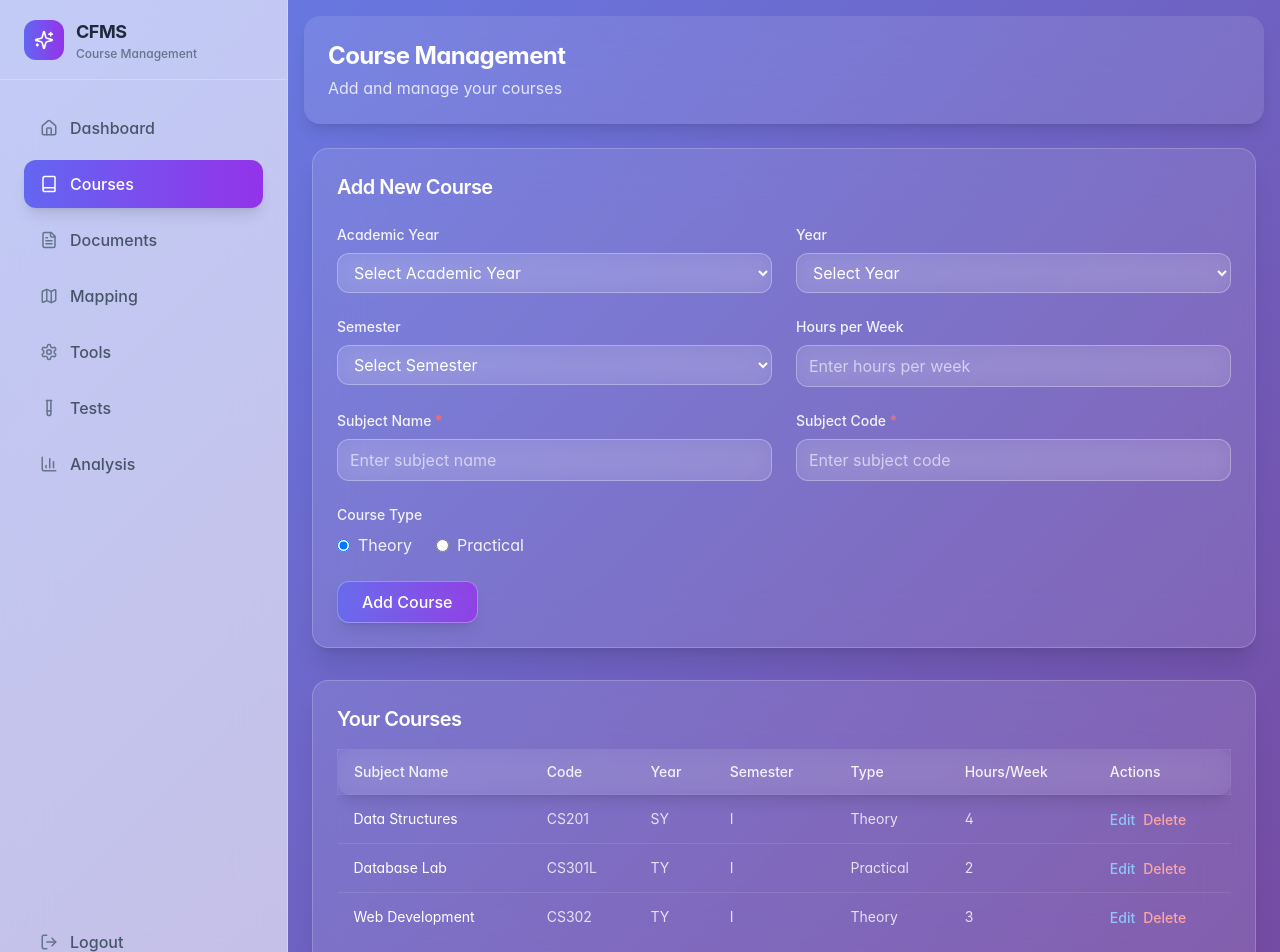
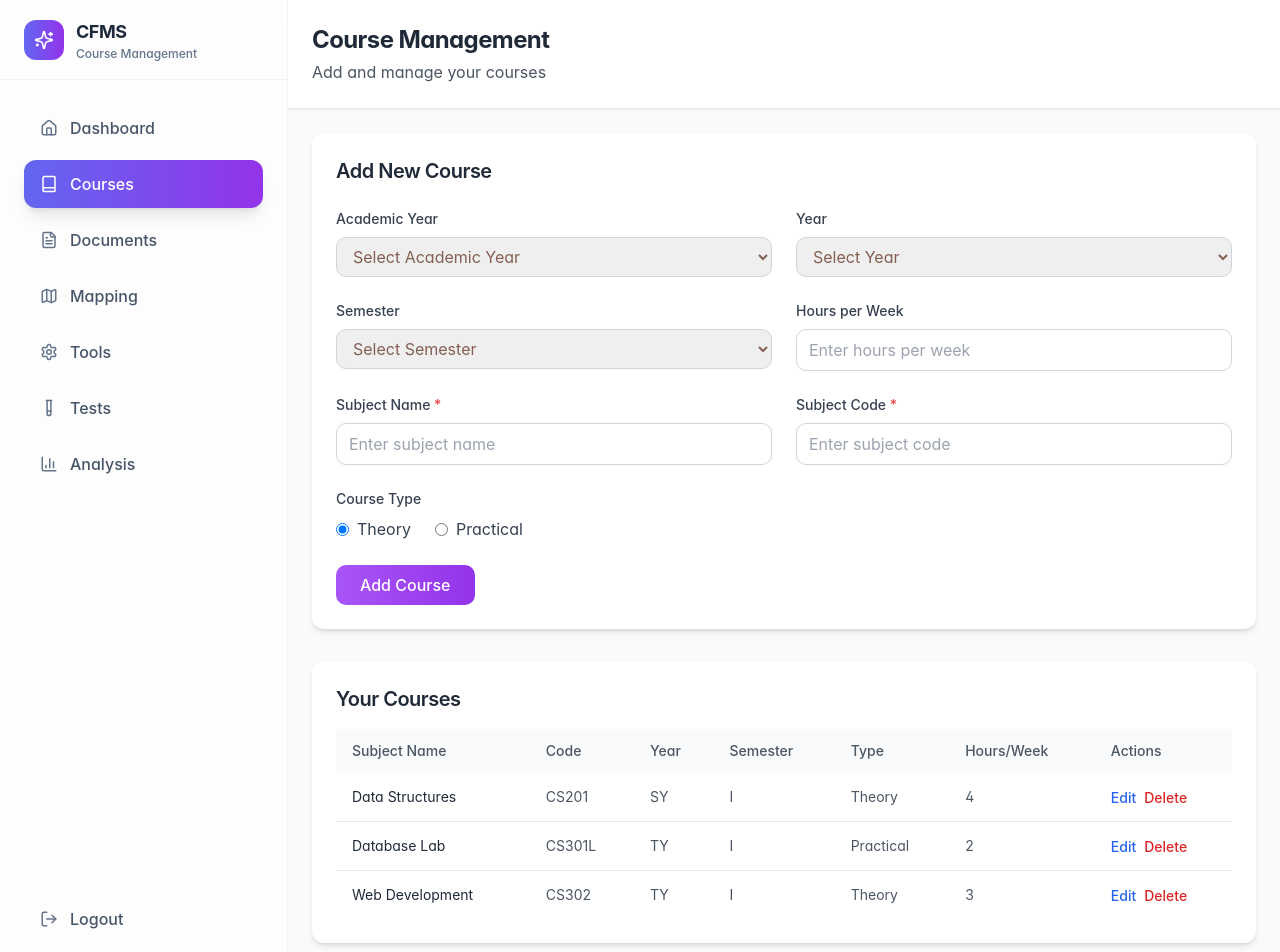
Before and after one commit to abhirockz63/file-course-compass, a React (Vite) app: page /courses in a window 1280 px wide. Shown: the top 952 px of the page. Built offline with nearby package versions, Linux system fonts and the light colour scheme.

Commit message:
Reverted to commit 670b8ca3219f322f99201fb3276564098fb6f2e4

```diff
--- a/src/index.css
+++ b/src/index.css
@@ -96,8 +96,6 @@
     @apply bg-background text-foreground font-sans;
     font-family: 'Inter', sans-serif;
     font-feature-settings: 'cv02', 'cv03', 'cv04', 'cv11';
-    background: linear-gradient(135deg, #667eea 0%, #764ba2 100%);
-    min-height: 100vh;
   }
 
   h1, h2, h3, h4, h5, h6 {
@@ -107,35 +105,15 @@
 
 @layer components {
   .glass-card {
-    @apply bg-white/10 backdrop-blur-xl border border-white/20 shadow-xl rounded-2xl;
-  }
-
-  .glass-secondary {
-    @apply bg-white/5 backdrop-blur-lg border border-white/10 shadow-lg rounded-xl;
-  }
-
-  .glass-input {
-    @apply bg-white/10 backdrop-blur-md border border-white/30 rounded-xl placeholder:text-white/60 text-white focus:bg-white/20 focus:border-white/50;
-  }
-
-  .glass-select {
-    @apply bg-white/10 backdrop-blur-md border border-white/30 rounded-xl text-white focus:bg-white/20 focus:border-white/50;
-  }
-
-  .glass-button {
-    @apply bg-white/20 backdrop-blur-md border border-white/30 rounded-xl text-white hover:bg-white/30 transition-all duration-200;
-  }
-
-  .glass-button-primary {
-    @apply bg-gradient-to-r from-indigo-500/80 to-purple-600/80 backdrop-blur-md border border-white/30 rounded-xl text-white hover:from-indigo-600/90 hover:to-purple-700/90 transition-all duration-200 shadow-lg;
+    @apply bg-white/60 backdrop-blur-xl border border-white/20 shadow-xl;
   }
 
   .gradient-text {
-    @apply bg-gradient-to-r from-indigo-200 via-purple-200 to-blue-200 bg-clip-text text-transparent;
+    @apply bg-gradient-to-r from-indigo-600 via-purple-600 to-blue-600 bg-clip-text text-transparent;
   }
 
   .btn-primary {
-    @apply glass-button-primary font-medium px-6 py-3 shadow-lg hover:shadow-xl transform hover:-translate-y-0.5;
+    @apply bg-gradient-to-r from-indigo-500 to-purple-600 hover:from-indigo-600 hover:to-purple-700 text-white font-medium rounded-xl px-6 py-3 transition-all duration-200 shadow-lg hover:shadow-xl transform hover:-translate-y-0.5;
   }
 
   .card-hover {
--- a/src/pages/CourseDetails.tsx
+++ b/src/pages/CourseDetails.tsx
@@ -83,81 +83,81 @@ const CourseDetails = () => {
   };
 
   return (
-    <div className="flex min-h-screen">
+    <div className="flex min-h-screen bg-gray-50">
       <Sidebar />
 
       <div className="flex-1">
         {/* Header */}
-        <div className="glass-card border-none shadow-lg p-6 m-4 mb-0">
+        <div className="bg-white shadow-sm border-b border-gray-200 p-6">
           <div className="ml-16 lg:ml-0">
-            <h1 className="text-2xl font-bold text-white">Course Management</h1>
-            <p className="text-white/80 mt-1">Add and manage your courses</p>
+            <h1 className="text-2xl font-bold text-gray-800">Course Management</h1>
+            <p className="text-gray-600 mt-1">Add and manage your courses</p>
           </div>
         </div>
 
         <div className="p-6 ml-16 lg:ml-0">
           {/* Course Form */}
-          <div className="glass-card p-6 mb-8">
-            <h2 className="text-xl font-semibold text-white mb-6">Add New Course</h2>
+          <div className="bg-white rounded-lg shadow-md p-6 mb-8">
+            <h2 className="text-xl font-semibold text-gray-800 mb-6">Add New Course</h2>
 
             <form onSubmit={handleSubmit} className="grid grid-cols-1 md:grid-cols-2 gap-6">
               {/* Academic Year */}
               <div>
-                <label className="block text-sm font-medium text-white/90 mb-2">
+                <label className="block text-sm font-medium text-gray-700 mb-2">
                   Academic Year
                 </label>
                 <select
                   name="academicYear"
                   value={formData.academicYear}
                   onChange={handleInputChange}
-                  className="glass-select w-full px-3 py-2 focus:outline-none focus:ring-2 focus:ring-indigo-500/50"
+                  className="w-full px-3 py-2 border border-gray-300 rounded-md focus:outline-none focus:ring-2 focus:ring-purple-500"
                 >
-                  <option value="" className="bg-slate-800 text-white">Select Academic Year</option>
+                  <option value="">Select Academic Year</option>
                   {academicYears.map(year => (
-                    <option key={year} value={year} className="bg-slate-800 text-white">{year}</option>
+                    <option key={year} value={year}>{year}</option>
                   ))}
                 </select>
               </div>
 
               {/* Year */}
               <div>
-                <label className="block text-sm font-medium text-white/90 mb-2">
+                <label className="block text-sm font-medium text-gray-700 mb-2">
                   Year
                 </label>
                 <select
                   name="year"
                   value={formData.year}
                   onChange={handleInputChange}
-                  className="glass-select w-full px-3 py-2 focus:outline-none focus:ring-2 focus:ring-indigo-500/50"
+                  className="w-full px-3 py-2 border border-gray-300 rounded-md focus:outline-none focus:ring-2 focus:ring-purple-500"
                 >
-                  <option value="" className="bg-slate-800 text-white">Select Year</option>
+                  <option value="">Select Year</option>
                   {years.map(year => (
-                    <option key={year} value={year} className="bg-slate-800 text-white">{year}</option>
+                    <option key={year} value={year}>{year}</option>
                   ))}
                 </select>
               </div>
 
               {/* Semester */}
               <div>
-                <label className="block text-sm font-medium text-white/90 mb-2">
+                <label className="block text-sm font-medium text-gray-700 mb-2">
                   Semester
                 </label>
                 <select
                   name="semester"
                   value={formData.semester}
                   onChange={handleInputChange}
-                  className="glass-select w-full px-3 py-2 focus:outline-none focus:ring-2 focus:ring-indigo-500/50"
+                  className="w-full px-3 py-2 border border-gray-300 rounded-md focus:outline-none focus:ring-2 focus:ring-purple-500"
                 >
-                  <option value="" className="bg-slate-800 text-white">Select Semester</option>
+                  <option value="">Select Semester</option>
                   {semesters.map(sem => (
-                    <option key={sem} value={sem} className="bg-slate-800 text-white">{sem}</option>
+                    <option key={sem} value={sem}>{sem}</option>
                   ))}
                 </select>
               </div>
 
               {/* Hours per Week */}
               <div>
-                <label className="block text-sm font-medium text-white/90 mb-2">
+                <label className="block text-sm font-medium text-gray-700 mb-2">
                   Hours per Week
                 </label>
                 <input
@@ -167,22 +167,22 @@ const CourseDetails = () => {
                   onChange={handleInputChange}
                   min="1"
                   max="10"
-                  className="glass-input w-full px-3 py-2 focus:outline-none focus:ring-2 focus:ring-indigo-500/50"
+                  className="w-full px-3 py-2 border border-gray-300 rounded-md focus:outline-none focus:ring-2 focus:ring-purple-500"
                   placeholder="Enter hours per week"
                 />
               </div>
 
               {/* Subject Name */}
               <div>
-                <label className="block text-sm font-medium text-white/90 mb-2">
-                  Subject Name <span className="text-red-400">*</span>
+                <label className="block text-sm font-medium text-gray-700 mb-2">
+                  Subject Name <span className="text-red-500">*</span>
                 </label>
                 <input
                   type="text"
                   name="subjectName"
                   value={formData.subjectName}
                   onChange={handleInputChange}
-                  className="glass-input w-full px-3 py-2 focus:outline-none focus:ring-2 focus:ring-indigo-500/50"
+                  className="w-full px-3 py-2 border border-gray-300 rounded-md focus:outline-none focus:ring-2 focus:ring-purple-500"
                   placeholder="Enter subject name"
                   required
                 />
@@ -190,15 +190,15 @@ const CourseDetails = () => {
 
               {/* Subject Code */}
               <div>
-                <label className="block text-sm font-medium text-white/90 mb-2">
-                  Subject Code <span className="text-red-400">*</span>
+                <label className="block text-sm font-medium text-gray-700 mb-2">
+                  Subject Code <span className="text-red-500">*</span>
                 </label>
                 <input
                   type="text"
                   name="subjectCode"
                   value={formData.subjectCode}
                   onChange={handleInputChange}
-                  className="glass-input w-full px-3 py-2 focus:outline-none focus:ring-2 focus:ring-indigo-500/50"
+                  className="w-full px-3 py-2 border border-gray-300 rounded-md focus:outline-none focus:ring-2 focus:ring-purple-500"
                   placeholder="Enter subject code"
                   required
                 />
@@ -206,7 +206,7 @@ const CourseDetails = () => {
 
               {/* Theory/Practical Radio Buttons */}
               <div className="md:col-span-2">
-                <label className="block text-sm font-medium text-white/90 mb-2">
+                <label className="block text-sm font-medium text-gray-700 mb-2">
                   Course Type
                 </label>
                 <div className="flex space-x-6">
@@ -217,9 +217,9 @@ const CourseDetails = () => {
                       value="theory"
                       checked={formData.type === 'theory'}
                       onChange={handleInputChange}
-                      className="mr-2 text-indigo-400"
+                      className="mr-2 text-purple-600"
                     />
-                    <span className="text-white/90">Theory</span>
+                    <span className="text-gray-700">Theory</span>
                   </label>
                   <label className="flex items-center">
                     <input
@@ -228,9 +228,9 @@ const CourseDetails = () => {
                       value="practical"
                       checked={formData.type === 'practical'}
                       onChange={handleInputChange}
-                      className="mr-2 text-indigo-400"
+                      className="mr-2 text-purple-600"
                     />
-                    <span className="text-white/90">Practical</span>
+                    <span className="text-gray-700">Practical</span>
                   </label>
                 </div>
               </div>
@@ -239,7 +239,7 @@ const CourseDetails = () => {
               <div className="md:col-span-2">
                 <button
                   type="submit"
-                  className="glass-button-primary px-6 py-2 font-medium"
+                  className="bg-gradient-to-r from-purple-500 to-purple-600 text-white px-6 py-2 rounded-md hover:from-purple-600 hover:to-purple-700 transition duration-200 font-medium"
                 >
                   Add Course
                 </button>
@@ -248,40 +248,40 @@ const CourseDetails = () => {
           </div>
 
           {/* Courses Table */}
-          <div className="glass-card p-6">
-            <h2 className="text-xl font-semibold text-white mb-4">Your Courses</h2>
+          <div className="bg-white rounded-lg shadow-md p-6">
+            <h2 className="text-xl font-semibold text-gray-800 mb-4">Your Courses</h2>
             <div className="overflow-x-auto">
               <table className="w-full">
-                <thead className="glass-secondary">
+                <thead className="bg-gray-50">
                   <tr>
-                    <th className="px-4 py-3 text-left text-sm font-medium text-white/90">Subject Name</th>
-                    <th className="px-4 py-3 text-left text-sm font-medium text-white/90">Code</th>
-                    <th className="px-4 py-3 text-left text-sm font-medium text-white/90">Year</th>
-                    <th className="px-4 py-3 text-left text-sm font-medium text-white/90">Semester</th>
-                    <th className="px-4 py-3 text-left text-sm font-medium text-white/90">Type</th>
-                    <th className="px-4 py-3 text-left text-sm font-medium text-white/90">Hours/Week</th>
-                    <th className="px-4 py-3 text-left text-sm font-medium text-white/90">Actions</th>
+                    <th className="px-4 py-3 text-left text-sm font-medium text-gray-600">Subject Name</th>
+                    <th className="px-4 py-3 text-left text-sm font-medium text-gray-600">Code</th>
+                    <th className="px-4 py-3 text-left text-sm font-medium text-gray-600">Year</th>
+                    <th className="px-4 py-3 text-left text-sm font-medium text-gray-600">Semester</th>
+                    <th className="px-4 py-3 text-left text-sm font-medium text-gray-600">Type</th>
+                    <th className="px-4 py-3 text-left text-sm font-medium text-gray-600">Hours/Week</th>
+                    <th className="px-4 py-3 text-left text-sm font-medium text-gray-600">Actions</th>
                   </tr>
                 </thead>
-                <tbody className="divide-y divide-white/10">
+                <tbody className="divide-y divide-gray-200">
                   {courses.map((course) => (
-                    <tr key={course.id} className="hover:bg-white/5 transition-colors">
-                      <td className="px-4 py-3 text-sm text-white">{course.name}</td>
-                      <td className="px-4 py-3 text-sm text-white/80">{course.code}</td>
-                      <td className="px-4 py-3 text-sm text-white/80">{course.year}</td>
-                      <td className="px-4 py-3 text-sm text-white/80">{course.semester}</td>
-                      <td className="px-4 py-3 text-sm text-white/80">{course.type}</td>
-                      <td className="px-4 py-3 text-sm text-white/80">{course.hours}</td>
+                    <tr key={course.id} className="hover:bg-gray-50">
+                      <td className="px-4 py-3 text-sm text-gray-800">{course.name}</td>
+                      <td className="px-4 py-3 text-sm text-gray-600">{course.code}</td>
+                      <td className="px-4 py-3 text-sm text-gray-600">{course.year}</td>
+                      <td className="px-4 py-3 text-sm text-gray-600">{course.semester}</td>
+                      <td className="px-4 py-3 text-sm text-gray-600">{course.type}</td>
+                      <td className="px-4 py-3 text-sm text-gray-600">{course.hours}</td>
                       <td className="px-4 py-3 space-x-2">
                         <button
                           onClick={() => console.log(`Edit course ${course.id}`)}
-                          className="text-blue-300 hover:text-blue-200 text-sm font-medium transition-colors"
+                          className="text-blue-600 hover:text-blue-800 text-sm font-medium"
                         >
                           Edit
                         </button>
                         <button
                           onClick={() => handleDeleteCourse(course.id)}
-                          className="text-red-300 hover:text-red-200 text-sm font-medium transition-colors"
+                          className="text-red-600 hover:text-red-800 text-sm font-medium"
                         >
                           Delete
                         </button>
```
Also changed, not shown: src/pages/COPOMapping.tsx (+43 -43 lines), src/pages/Login.tsx (+14 -14 lines).
